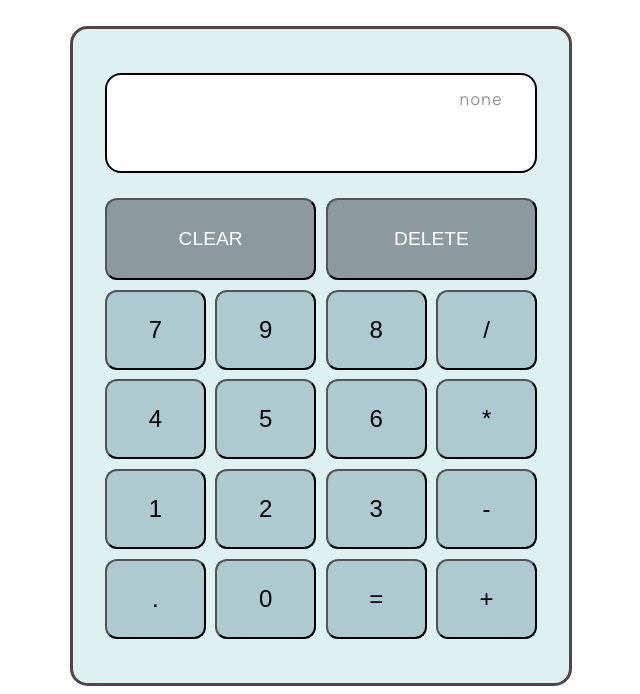
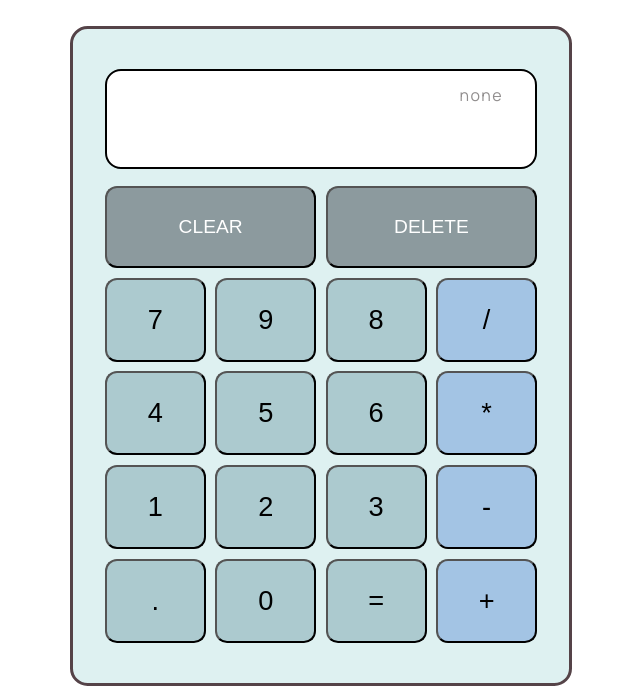
Before and after one commit to irao12/calculator, a plain HTML site: page index.html in a window 1280 px wide. Shown: the part 122-816 px from the top of the page, without its empty margins (319-959 px from the left). Drawn offline with Linux system fonts and the light colour scheme; a web font is replaced by a local one.

Commit message:
operator buttons now have different colors

```diff
--- a/style.css
+++ b/style.css
@@ -73,7 +73,7 @@ h1 {
 .button {
     padding: 1.5rem;
     flex: 1 1 100%;
-    font-size: 1.5rem;
+    font-size: 1.7rem;
     background-color: #accacf;
     border-radius: 0.75rem;
     border-width: 0.15rem;
@@ -85,6 +85,18 @@ h1 {
 
 .button:active {
     background-color: #8C9A9E;
+}
+
+.operator {
+    background-color: #a3c4e4;
+}
+
+.operator:hover {
+    background-color: #b7d7f1;
+}
+
+.operator:active {
+    background-color: #91aeca;
 }
 
 .topButton {
```
